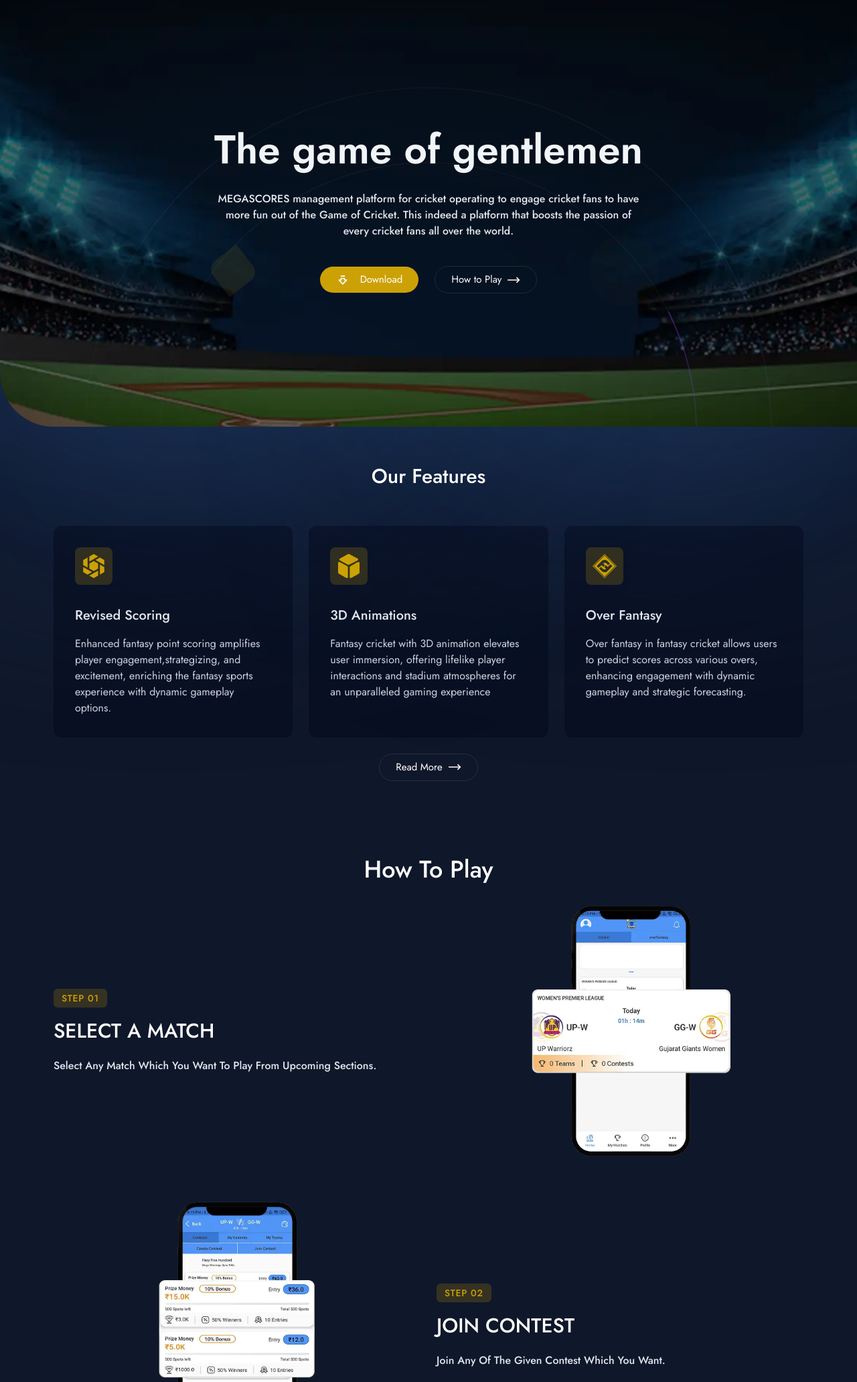
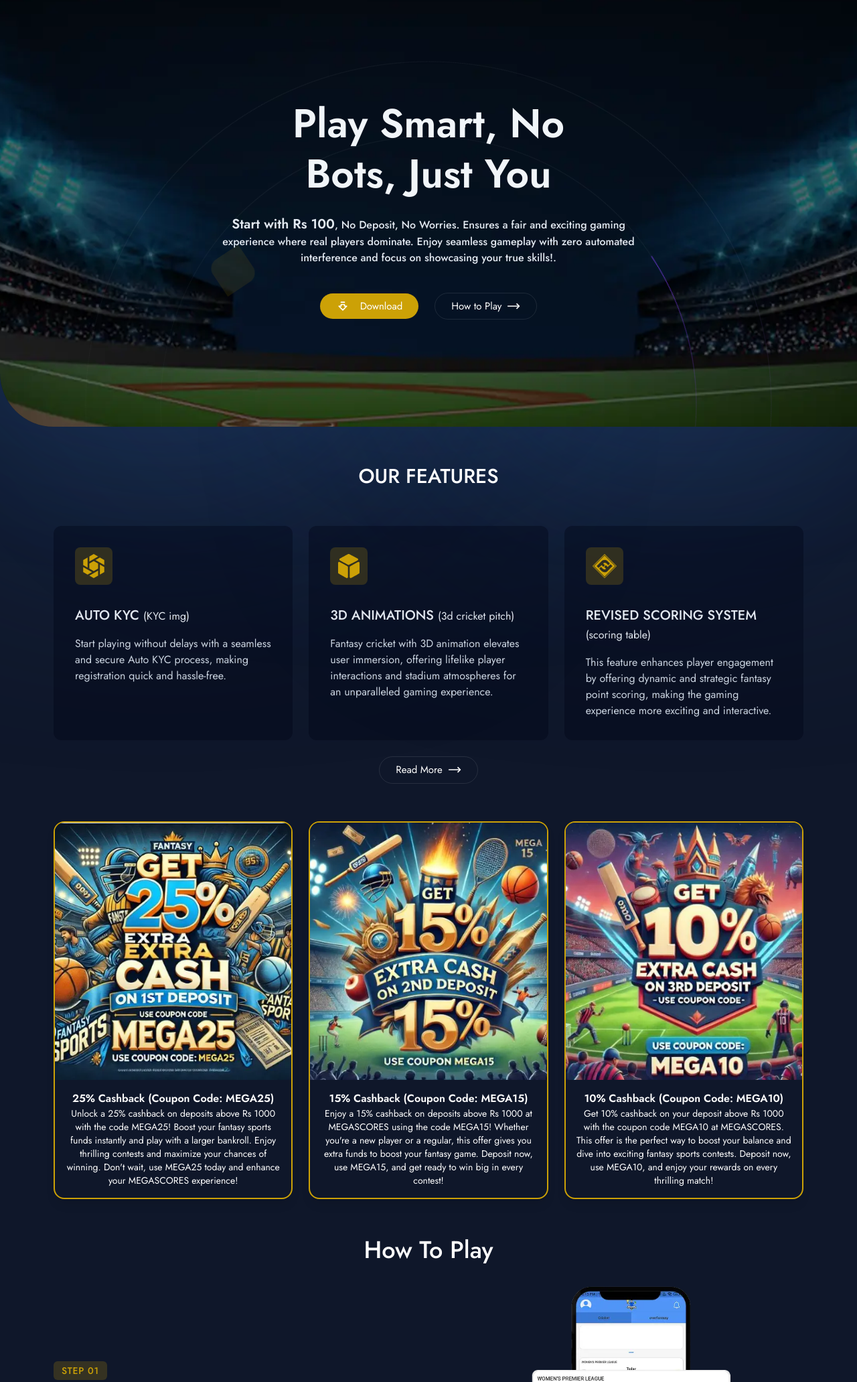
Before and after one commit to img-website/megascores, a website: page index.html in a window 1280 px wide. Shown: the part 147-2210 px from the top of the page at 67% size. Drawn offline with Linux system fonts and the light colour scheme; animation ran at ten frames a second.

Commit message:
home page few sections done

```diff
--- a/index.html
+++ b/index.html
@@ -113,7 +113,7 @@
         <div class="absolute h-14 w-14 bg-theme1/10 top-2/3 start-80 -z-1 rounded-2xl rounded-tl-none rounded-br-none animate-[spin_10s_linear_infinite]"></div>
         <div class="absolute h-14 w-14 bg-theme1/20 top-2/3 end-80 -z-1 rounded-full animate-ping"></div>
 
-        <div class="px-6 !h-full overflow-hidden grow flex items-center justify-center" data-aos="fade-up" data-aos-easing="ease" data-aos-duration="800">
+        <div class="px-6 !h-full overflow-hidden grow flex items-center justify-center" data-aos="fade-left" data-aos-easing="ease" data-aos-duration="800">
             <div class="relative h-full flex flex-col justify-center items-center">
                 <div class="absolute left-1/2 top-4 h-[1026px] w-[1026px] -translate-x-1/3 stroke-default-300/70  [mask-image:linear-gradient(to_bottom,white_20%,transparent_75%)] sm:top-16 sm:-translate-x-1/2 lg:-top-16 lg:ml-12 xl:-top-14 xl:ml-0">
                     <svg viewBox="0 0 1026 1026" fill="none" aria-hidden="true" class="absolute inset-0 h-full w-full animate-spin-slow">
@@ -141,12 +141,10 @@
                 <div class="container h-full">
                     <div class="text-center relative h-full">
                         <div class="flex justify-center items-center h-full">
-                            <div class="max-w-2xl flex justify-center items-center flex-col h-full">
-                                <h2 class="md:text-6xl/tight text-3xl text-default-100 font-semibold mb-6">The game of gentlemen </h2>
-                                <p class="text-base text-default-200 font-medium px-5">MEGASCORES management platform for cricket operating to engage cricket fans to have more fun out
-                                    of the Game of Cricket. This indeed a platform that boosts the passion of every cricket fans all
-                                    over the world.</p>
-                                <!-- <div class="backdrop-blur-2xl bg-white/10 rounded-md max-w-xl mx-auto">
+                            <div  class="max-w-2xl flex justify-center items-center flex-col h-full">
+                                <h2 data-aos="fade-up" data-aos-easing="ease" data-aos-duration="800" class="md:text-6xl/tight text-3xl text-default-100 font-semibold mb-6 text-balance">Play Smart, No Bots, Just You</h2>
+                                <p data-aos="fade-up" data-aos-easing="ease" data-aos-duration="800" class="text-base text-default-200 font-medium px-5"> <span class="text-xl font-semibold">Start with Rs 100</span>, No Deposit, No Worries. Ensures a fair and exciting gaming experience where real players dominate. Enjoy seamless gameplay with zero automated interference and focus on showcasing your true skills!.</p>
+                                <!-- <div class="backdrop-blur-2xl /10 rounded-md max-w-xl mx-auto">
                                     <form class="w-full flex items-center justify-between mt-7 ">
                                         <input type="email" name="email" id="email" class="w-full p-4 border-0 focus:outline-none focus:ring-0 text-sm text-white placeholder:text-white bg-transparent" placeholder="Enter Your Email" autocomplete="off">
                                         <button class="py-2 px-6 me-2 border-0 text-white font-semibold text-sm rounded-md backdrop-blur-2xl bg-theme1 hover:bg-theme1/90 hover:text-white transition-all duration-500">
@@ -179,7 +177,7 @@
         <div class="container" data-aos="zoom-in" data-aos-easing="ease" data-aos-duration="1000">
             <div class="flex items-end justify-between mb-10">
                 <div class="max-w-2xl mx-auto text-center">
-                    <h2 class="text-3xl font-medium capitalize text-white mb-4">Our Features</h2>
+                    <h2 class="text-3xl font-medium uppercase text-white mb-4">Our Features</h2>
                     <!-- <p class="text-sm text-default-200 font-medium">Start working with Tailwindcss It allows you to compose complex designs <br> by combining and customizing utility classes..</p> -->
                 </div>
             </div><!-- end flex -->
@@ -187,21 +185,20 @@
 
             <div class="grid xl:grid-cols-3 md:grid-cols-2 grid-cols-1 gap-6">
                 <div class="group p-8 rounded-xl bg-default-950/40 transition-all duration-500 hover:-translate-y-2 hover:bg-theme1/40">
-                    <div class="h-14 w-14 flex items-center justify-center rounded-lg bg-theme1/20 text-theme1 group-hover:bg-white/20 group-hover:text-white">
+                    <div class="h-14 w-14 flex items-center justify-center rounded-lg bg-theme1/20 text-theme1 group-hover:/20 group-hover:text-white">
                         <!-- <i data-lucide="line-chart" ></i> -->
                         <svg class="h-9 w-9" stroke="currentColor" fill="currentColor" stroke-width="0" role="img" viewBox="0 0 24 24" height="40px" width="40px" xmlns="http://www.w3.org/2000/svg">
                             <path d="M16.3696 2.5006 12.0006 5 7.6303 7.5006v-5L12.0006 0Zm6.1177 3.499.0028 4.986-8.7282-4.9929 4.3564-2.4923Zm-4.369 9.5085-.0014 4.9972 4.3774-2.5007-.0028-5.018-4.3732-2.502zM7.6274 21.502 12.0006 24l4.369-2.4952v-4.9972zM7.6303 9.5v5.0014l4.3703 2.4992 4.369-2.4937V9.5001l-4.369-2.4993Zm-6.1248 8.5044.0028-5.0055 8.7464 5.0027-4.376 2.5008Zm4.376-14.504L1.5125 6.001l-.0028 4.9985 4.3718 2.502z">
                             </path>
                          </svg>
                     </div>
-                    <h3 class="text-xl font-medium text-default-200 mt-8">Revised Scoring</h3>
-                    <p class="text-base font-normal text-default-300 mt-4">Enhanced fantasy point scoring amplifies player engagement,strategizing, and excitement,
-                        enriching the fantasy sports experience with dynamic gameplay options.
+                    <h3 class="text-xl font-medium text-default-200 mt-8">AUTO KYC <span class="font-normal text-base"> (KYC img)</span></h3>
+                    <p class="text-base font-normal text-default-300 mt-4">Start playing without delays with a seamless and secure Auto KYC process, making registration quick and hassle-free.
                      </p>
                 </div><!-- end grid-col -->
 
                 <div class="group p-8 rounded-xl bg-default-950/40 transition-all duration-500 hover:-translate-y-2 hover:bg-theme1/40">
-                    <div class="h-14 w-14 flex items-center justify-center rounded-lg bg-theme1/20 text-theme1 group-hover:bg-white/20 group-hover:text-white">
+                    <div class="h-14 w-14 flex items-center justify-center rounded-lg bg-theme1/20 text-theme1 group-hover:/20 group-hover:text-white">
                         <!-- <i data-lucide="smartphone" class="h-9 w-9"></i> -->
                         <svg class="h-9 w-9" xmlns="http://www.w3.org/2000/svg" version="1.0" width="40px" height="40px" viewBox="0 0 512.000000 512.000000" preserveAspectRatio="xMidYMid meet">
                             <g transform="translate(0.000000,512.000000) scale(0.100000,-0.100000)" fill="currentColor" stroke="currentColor">
@@ -211,22 +208,23 @@
                             </g>
                          </svg>
                     </div>
-                    <h3 class="text-xl font-medium text-default-200 mt-8">3D Animations</h3>
-                    <p class="text-base font-normal text-default-300 mt-4">Fantasy cricket with 3D animation elevates user immersion, offering lifelike player interactions
-                        and stadium atmospheres for an unparalleled gaming experience</p>
+                    <h3 class="text-xl font-medium text-default-200 mt-8">3D ANIMATIONS <span class="font-normal text-base">(3d cricket pitch)</span></h3>
+                    <p class="text-base font-normal text-default-300 mt-4">Fantasy cricket with 3D animation elevates user immersion, offering lifelike player interactions and stadium atmospheres for an unparalleled gaming experience.
+
+
+                    </p>
                 </div><!-- end grid-col -->
 
                 <div class="group p-8 rounded-xl bg-default-950/40 transition-all duration-500 hover:-translate-y-2 hover:bg-theme1/40">
-                    <div class="h-14 w-14 flex items-center justify-center rounded-lg bg-theme1/20 text-theme1 group-hover:bg-white/20 group-hover:text-white">
+                    <div class="h-14 w-14 flex items-center justify-center rounded-lg bg-theme1/20 text-theme1 group-hover:/20 group-hover:text-white">
                         <!-- <i data-lucide="shopping-cart" class="h-9 w-9"></i> -->
                         <svg class="h-9 w-9" stroke="currentColor" fill="currentColor" stroke-width="0" viewBox="0 0 512 512" height="40px" width="40px" xmlns="http://www.w3.org/2000/svg">
                             <path d="M256 32.86L32.86 256 256 479.14 479.14 256 256 32.86zM88.34 255.83c1.96-2 11.92-12.3 96.49-97.48 41.45-41.75 86.19-43.77 119.77-18.69 24.63 18.4 62.06 58.9 62.15 59 .68.74 1.07 2.86.58 3.38-11.27 11.84-22.68 23.54-33.5 34.69-34.21-32.31-40.52-38.24-48.51-43.95-17.77-12.69-41.4-10.13-56.98 5.1-2.17 2.13-1.79 3.43.12 5.35 2.94 2.95 28.1 28.33 35.09 35.78-11.95 11.6-23.66 22.97-35.69 34.66-12.02-12.54-24.48-25.53-36.54-38.11-21.39 21.09-41.69 41.11-61.85 60.99a42569.01 42569.01 0 0 1-41.13-40.72zm234.82 101.6c-35.49 35.43-78.09 38.14-106.99 20.47-22.08-13.5-39.38-32.08-72.93-66.84 12.05-12.37 23.79-24.42 35.37-36.31 33.02 31.91 37.06 36.01 44.68 42.09 18.48 14.74 42.52 13.67 59.32-1.8 3.68-3.39 3.69-3.64.14-7.24-10.59-10.73-21.19-21.44-31.77-32.18-1.32-1.34-3.03-2.48-.8-4.69 10.79-10.71 21.48-21.52 32.21-32.29.26-.26.65-.38 1.91-1.07 12.37 12.87 24.92 25.92 37.25 38.75 21.01-20.73 41.24-40.68 61.25-60.42 13.68 13.4 27.13 26.58 40.86 40.03-20.17 20.86-81.68 82.71-100.5 101.5zM256 0L0 256l256 256 256-256L256 0zM16 256L256 16l240 240-240 240L16 256z">
                             </path>
                          </svg>
                     </div>
-                    <h3 class="text-xl font-medium text-default-200 mt-8">Over Fantasy</h3>
-                    <p class="text-base font-normal text-default-300 mt-4">Over fantasy in fantasy cricket allows users to predict scores across various overs, enhancing
-                        engagement with dynamic gameplay and strategic forecasting. </p>
+                    <h3 class="text-xl font-medium text-default-200 mt-8">REVISED SCORING SYSTEM <span class="font-normal text-base">(scoring table)</span></h3>
+                    <p class="text-base font-normal text-default-300 mt-4">This feature enhances player engagement by offering dynamic and strategic fantasy point scoring, making the gaming experience more exciting and interactive.</p>
                 </div><!-- end grid-col -->
             </div>
            <div class="flex justify-center mt-6">
@@ -236,6 +234,41 @@
         </div><!-- end container -->
     </section>
     <!-- end -->
+    <div class="grid md:grid-cols-2  lg:grid-cols-3 justify-center gap-6 container">
+
+        <!-- Card 1 -->
+        <div class="w-full shadow-lg rounded-2xl overflow-hidden border-2 border-theme1">
+            <img src="./assets/images/avatars/mega25.webp" alt="Promo 1" class="w-full h-60 lg:h-96 object-cover">
+            <div class="p-4 text-center">
+                <h2 class="text-base font-semibold text-white">25% Cashback (Coupon Code: MEGA25)</h2>
+                <p class="text-sm text-white"> Unlock a 25% cashback on deposits above Rs 1000 with the code MEGA25! Boost your fantasy sports funds instantly and play with a larger bankroll. Enjoy thrilling contests and maximize your chances of winning. Don't wait, use MEGA25 today and enhance your MEGASCORES experience!</p>
+
+            </div>
+        </div>
+
+        <!-- Card 2 -->
+        <div class="w-full shadow-lg rounded-2xl overflow-hidden border-2 border-theme1">
+            <img src="./assets/images/avatars/mega15.webp" alt="Promo 1" class="w-full h-60 lg:h-96 object-cover">
+            <div class="p-4 text-center">
+                <h2 class="text-base font-semibold text-white">15% Cashback (Coupon Code: MEGA15) </h2>
+                <p class="text-sm text-white"> Enjoy a 15% cashback on deposits above Rs 1000 at MEGASCORES using the code MEGA15! Whether you're a new player or a regular, this offer gives you extra funds to boost your fantasy game. Deposit now, use MEGA15, and get ready to win big in every contest!</p>
+
+            </div>
+        </div>
+
+        <!-- Card 3 -->
+        <div class="w-full shadow-lg rounded-2xl overflow-hidden border-2 border-theme1">
+            <img src="./assets/images/avatars/mega10.webp" alt="Promo 1" class="w-full h-60 lg:h-96 object-cover">
+            <div class="p-4 text-center">
+                <h2 class="text-base font-semibold text-white">10% Cashback (Coupon Code: MEGA10)</h2>
+                <p class="text-sm text-white"> Get 10% cashback on your deposit above Rs 1000 with the coupon code MEGA10 at MEGASCORES. This offer is the perfect way to boost your balance and dive into exciting fantasy sports contests. Deposit now, use MEGA10, and enjoy your rewards on every thrilling match!
+                </p>
+
+            </div>
+        </div>
+
+    </div>
+
     <!-- start -->
     <section class="py-14">
         <div class="container">
@@ -245,7 +278,8 @@
                     <span class="py-1 px-3 rounded-md text-sm font-medium uppercase tracking-wider text-theme1 bg-theme1/20">STEP 01</span>
                     <h2 class="text-3xl/snug font-medium capitalize text-white mt-4 max-md:text-center">SELECT A MATCH</h2>
                     <p class="text-base font-medium text-default-200 mt-5 max-md:text-center">
-                        Select Any Match Which You Want To Play From Upcoming Sections.
+                        Choose any upcoming match you want to play from the available list. Get ready for the action!
+
                      </p>
                     <!-- <div class="flex flex-wrap items-center gap-6 mt-10">
                         <a href="#" class="inline-flex items-center justify-center gap-2 bg-theme1 text-white py-2 px-6 rounded-full hover:bg-theme1/90 transition-all duration-300">Get start free
@@ -275,7 +309,7 @@
                     <span class="order-1 md:order-2  py-1 px-3 rounded-md text-sm font-medium uppercase tracking-wider text-theme1 bg-theme1/20">STEP 02</span>
                     <h2 class="text-3xl/snug font-medium capitalize text-white mt-4 max-md:text-center">JOIN CONTEST</h2>
                     <p class="text-base font-medium text-default-200 mt-5 max-md:text-center">
-                        Join Any Of The Given Contest Which You Want.
+                        Pick a contest that suits your strategy and join in. The more, the merrier – and more chances to win!
                      </p>
                     <!-- <div class="flex flex-wrap items-center gap-6 mt-10">
                         <a href="#" class="inline-flex items-center justify-center gap-2 bg-theme1 text-white py-2 px-6 rounded-full hover:bg-theme1/90 transition-all duration-300">Get start free
@@ -291,9 +325,9 @@
             <div class="grid md:grid-cols-2 gap-6 items-center">
                 <div  data-aos="fade-right" data-aos-easing="ease" data-aos-duration="1000">
                     <span class="py-1 px-3 rounded-md text-sm font-medium uppercase tracking-wider text-theme1 bg-theme1/20">STEP 03</span>
-                    <h2 class="text-3xl/snug font-medium capitalize text-white mt-4 max-md:text-center">CREATE YOUR TEAM</h2>
+                    <h2 class="text-3xl/snug font-medium capitalize text-white mt-4 max-md:text-center">Create Your Winning Team</h2>
                     <p class="text-base font-medium text-default-200 mt-5 max-md:text-center">
-                        Create Your Own Wining Team By Use Your Excellent Skills Of Sports.
+                        Use your sports knowledge to build a team of top performers. Choose wisely to maximize your chances of victory!
                      </p>
                     <!-- <div class="flex flex-wrap items-center gap-6 mt-10">
                         <a href="#" class="inline-flex items-center justify-center gap-2 bg-theme1 text-white py-2 px-6 rounded-full hover:bg-theme1/90 transition-all duration-300">Get start free
@@ -320,9 +354,10 @@
 
                 <div data-aos="fade-left" data-aos-easing="ease" data-aos-duration="1000">
                     <span class="py-1 px-3 rounded-md text-sm font-medium uppercase tracking-wider text-theme1 bg-theme1/20">STEP 04</span>
-                    <h2 class="text-3xl/snug font-medium capitalize text-white mt-4 max-md:text-center">WIN REAL MONEY</h2>
+                    <h2 class="text-3xl/snug font-medium capitalize text-white mt-4 max-md:text-center">Win Real Rewards</h2>
                     <p class="text-base font-medium text-default-200 mt-5 max-md:text-center">
-                        Get Your Winning Amount Instantly In Your PAYTM Or Bank Accounts.
+                        Watch your team shine and win real money! Get your earnings instantly to your bank account.
+
                      </p>
                     <!-- <div class="flex flex-wrap items-center gap-6 mt-10">
                         <a href="#" class="inline-flex items-center justify-center gap-2 bg-theme1 text-white py-2 px-6 rounded-full hover:bg-theme1/90 transition-all duration-300">Get start free
@@ -675,7 +710,7 @@
     <!-- Footer section End -->
 
     <!-- Back To Top Start -->
-    <button id="back-to-top" onclick="topFunction()" class="fixed text-xl rounded-full z-10 bottom-5 end-5 h-8 w-8 text-center bg-white backdrop-blur-3xl text-slate-950 flex justify-center items-center transition-all duration-500 hover:bg-theme1 hover:text-white hover:rounded-lg">
+    <button id="back-to-top" onclick="topFunction()" class="fixed text-xl rounded-full z-10 bottom-5 end-5 h-8 w-8 text-center  backdrop-blur-3xl text-slate-950 flex justify-center items-center transition-all duration-500 hover:bg-theme1 hover:text-white hover:rounded-lg">
         <i data-lucide="chevron-up" class="h-4 w-4"></i>
     </button>
     <!-- Back To Top End -->
```
Also changed, not shown: assets/css/output.css, assets/images/avatars/mega10.webp (added), assets/images/avatars/mega15.webp (added), assets/images/avatars/mega25.webp (added).
